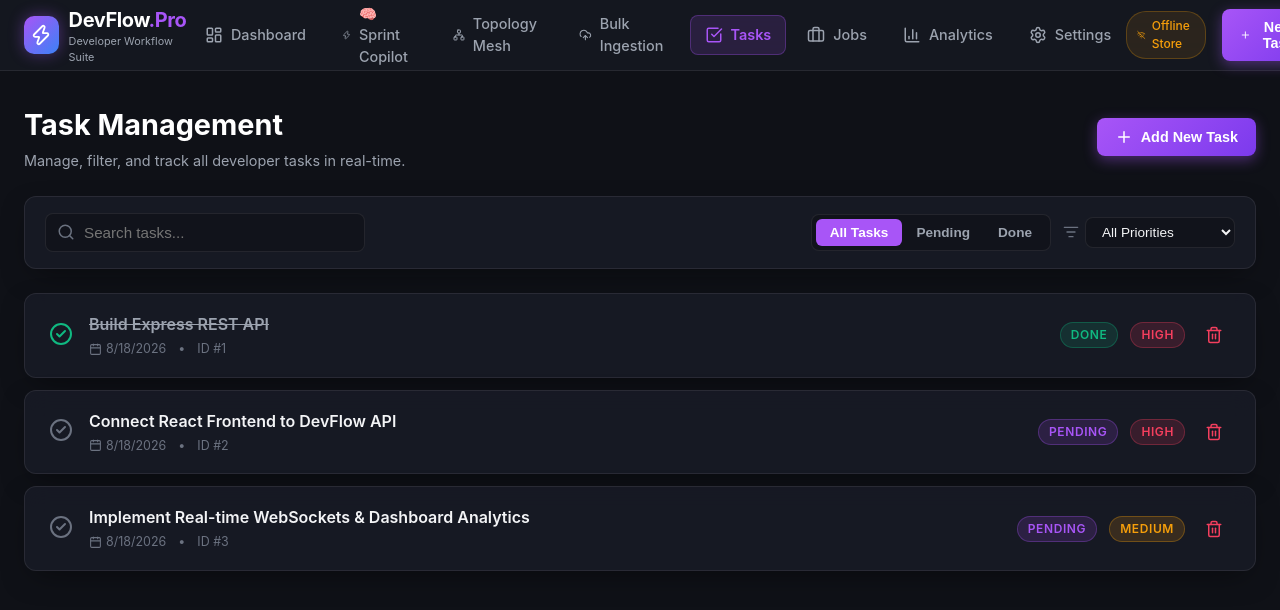
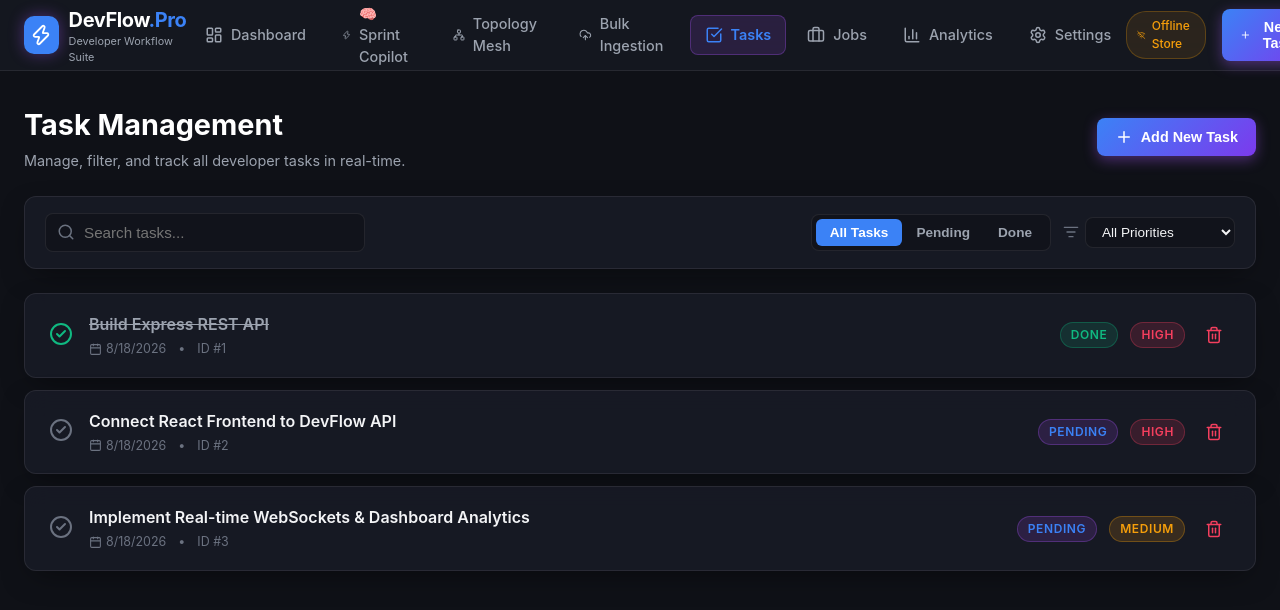
Before and after one commit to Shashankcodelover/Devflow-Pro, a React (Vite) app in the folder devflow-pro/: page /tasks in a window 1280 px wide. Shown: the top 610 px of the page. Built offline with nearby package versions, Linux system fonts and the light colour scheme; no server answers; sample sign-in values are in the browser's storage.

Commit message:
style: replace purple theme with professional blue/slate as requested

```diff
--- a/devflow-pro/src/components/Navbar.tsx
+++ b/devflow-pro/src/components/Navbar.tsx
@@ -68,7 +68,7 @@ export const Navbar: React.FC<NavbarProps> = ({ onOpenTaskModal }) => {
             width: '38px',
             height: '38px',
             borderRadius: '10px',
-            background: 'linear-gradient(135deg, #a855f7 0%, #3b82f6 100%)',
+            background: 'linear-gradient(135deg, #3b82f6 0%, #3b82f6 100%)',
             display: 'flex',
             alignItems: 'center',
             justifyContent: 'center',
@@ -79,7 +79,7 @@ export const Navbar: React.FC<NavbarProps> = ({ onOpenTaskModal }) => {
           </div>
           <div>
             <span style={{ fontSize: '1.25rem', fontWeight: 700, color: '#fff', letterSpacing: '-0.02em' }}>
-              DevFlow<span style={{ color: '#a855f7' }}>.Pro</span>
+              DevFlow<span style={{ color: '#3b82f6' }}>.Pro</span>
             </span>
             <div style={{ fontSize: '0.68rem', color: '#9ca3af', marginTop: '-2px' }}>
               Developer Workflow Suite
@@ -102,7 +102,7 @@ export const Navbar: React.FC<NavbarProps> = ({ onOpenTaskModal }) => {
                     padding: '8px 14px',
                     borderRadius: '8px',
                     background: isActive ? 'rgba(168, 85, 247, 0.15)' : 'transparent',
-                    color: isActive ? '#a855f7' : '#9ca3af',
+                    color: isActive ? '#3b82f6' : '#9ca3af',
                     fontWeight: isActive ? 600 : 500,
                     border: isActive ? '1px solid rgba(168, 85, 247, 0.3)' : '1px solid transparent',
                     transition: 'all 0.2s ease'
--- a/devflow-pro/src/components/TaskModal.tsx
+++ b/devflow-pro/src/components/TaskModal.tsx
@@ -48,7 +48,7 @@ export const TaskModal: React.FC<TaskModalProps> = ({ isOpen, onClose }) => {
       <div className="modal-content" onClick={(e) => e.stopPropagation()}>
         <div style={{ display: 'flex', alignItems: 'center', justifyContent: 'space-between', marginBottom: '20px' }}>
           <div style={{ display: 'flex', alignItems: 'center', gap: '8px' }}>
-            <PlusCircle size={22} style={{ color: '#a855f7' }} />
+            <PlusCircle size={22} style={{ color: '#3b82f6' }} />
             <h3 style={{ fontSize: '1.2rem', fontWeight: 600, color: '#fff' }}>Create New Task</h3>
           </div>
           <button onClick={onClose} className="btn-icon">
--- a/devflow-pro/src/index.css
+++ b/devflow-pro/src/index.css
@@ -10,8 +10,8 @@
   --text-muted: #9ca3af;
   --text-dim: #6b7280;
 
-  --accent-purple: #a855f7;
-  --accent-purple-glow: rgba(168, 85, 247, 0.15);
+  --accent-blue: #3b82f6;
+  --accent-blue-glow: rgba(168, 85, 247, 0.15);
   --accent-blue: #3b82f6;
   --accent-cyan: #06b6d4;
   --accent-emerald: #10b981;
@@ -83,7 +83,7 @@ body {
 }
 
 .btn-primary {
-  background: linear-gradient(135deg, #a855f7 0%, #7c3aed 100%);
+  background: linear-gradient(135deg, #3b82f6 0%, #7c3aed 100%);
   color: #ffffff;
   box-shadow: 0 4px 14px rgba(168, 85, 247, 0.4);
 }
@@ -172,7 +172,7 @@ body {
 
 .badge-pending {
   background: rgba(168, 85, 247, 0.15);
-  color: #a855f7;
+  color: #3b82f6;
   border: 1px solid rgba(168, 85, 247, 0.3);
 }
 
@@ -190,7 +190,7 @@ body {
 }
 
 .input-field:focus {
-  border-color: var(--accent-purple);
+  border-color: var(--accent-blue);
   box-shadow: 0 0 0 3px rgba(168, 85, 247, 0.15);
 }
 
--- a/devflow-pro/src/pages/AnalyticsPage.tsx
+++ b/devflow-pro/src/pages/AnalyticsPage.tsx
@@ -55,10 +55,10 @@ export const AnalyticsPage: React.FC = () => {
         <div className="glass-panel" style={{ padding: '24px' }}>
           <div style={{ display: 'flex', alignItems: 'center', justifyContent: 'space-between', marginBottom: '12px' }}>
             <span style={{ color: '#9ca3af', fontSize: '0.9rem', fontWeight: 600 }}>Average Lead Time</span>
-            <Zap size={20} style={{ color: '#a855f7' }} />
+            <Zap size={20} style={{ color: '#3b82f6' }} />
           </div>
           <div style={{ fontSize: '2rem', fontWeight: 800, color: '#fff' }}>1.4 Days</div>
-          <div style={{ color: '#a855f7', fontSize: '0.8rem', marginTop: '4px' }}>Optimal resolution speed</div>
+          <div style={{ color: '#3b82f6', fontSize: '0.8rem', marginTop: '4px' }}>Optimal resolution speed</div>
         </div>
 
       </div>
@@ -67,7 +67,7 @@ export const AnalyticsPage: React.FC = () => {
       <div className="glass-panel" style={{ padding: '28px' }}>
         <div style={{ display: 'flex', alignItems: 'center', justifyContent: 'space-between', marginBottom: '24px' }}>
           <div style={{ display: 'flex', alignItems: 'center', gap: '10px' }}>
-            <PieChart size={20} style={{ color: '#a855f7' }} />
+            <PieChart size={20} style={{ color: '#3b82f6' }} />
             <h3 style={{ fontSize: '1.1rem', fontWeight: 600, color: '#fff' }}>Priority Distribution Breakdown</h3>
           </div>
         </div>
--- a/devflow-pro/src/pages/BulkIngestionStudio.tsx
+++ b/devflow-pro/src/pages/BulkIngestionStudio.tsx
@@ -436,7 +436,7 @@ export default function BulkIngestionStudio() {
               borderRadius: '10px',
               fontWeight: 700,
               fontSize: '0.85rem',
-              background: 'linear-gradient(135deg, #6366f1, #8b5cf6)',
+              background: 'linear-gradient(135deg, #6366f1, #3b82f6)',
               color: '#fff',
               border: 'none',
               cursor: 'pointer',
--- a/devflow-pro/src/pages/Login.tsx
+++ b/devflow-pro/src/pages/Login.tsx
@@ -72,7 +72,7 @@ function Login() {
             width: '48px',
             height: '48px',
             borderRadius: '12px',
-            background: 'linear-gradient(135deg, #6366f1, #8b5cf6)',
+            background: 'linear-gradient(135deg, #6366f1, #3b82f6)',
             boxShadow: '0 8px 16px -4px rgba(99, 102, 241, 0.5)',
             marginBottom: '14px'
           }}>
--- a/devflow-pro/src/pages/Register.tsx
+++ b/devflow-pro/src/pages/Register.tsx
@@ -73,7 +73,7 @@ function Register() {
             width: '48px',
             height: '48px',
             borderRadius: '12px',
-            background: 'linear-gradient(135deg, #6366f1, #8b5cf6)',
+            background: 'linear-gradient(135deg, #6366f1, #3b82f6)',
             boxShadow: '0 8px 16px -4px rgba(99, 102, 241, 0.5)',
             marginBottom: '14px'
           }}>
--- a/devflow-pro/src/pages/SettingsPage.tsx
+++ b/devflow-pro/src/pages/SettingsPage.tsx
@@ -35,7 +35,7 @@ export const SettingsPage: React.FC = () => {
 
         {/* API Settings */}
         <div className="glass-panel" style={{ padding: '24px', display: 'flex', flexDirection: 'column', gap: '16px' }}>
-          <div style={{ display: 'flex', alignItems: 'center', gap: '10px', color: '#a855f7' }}>
+          <div style={{ display: 'flex', alignItems: 'center', gap: '10px', color: '#3b82f6' }}>
             <Server size={20} />
             <h3 style={{ fontSize: '1.1rem', fontWeight: 600, color: '#fff' }}>Backend API Connection</h3>
           </div>
@@ -72,7 +72,7 @@ export const SettingsPage: React.FC = () => {
               type="checkbox"
               checked={autoSync}
               onChange={(e) => setAutoSync(e.target.checked)}
-              style={{ width: '18px', height: '18px', accentColor: '#a855f7', cursor: 'pointer' }}
+              style={{ width: '18px', height: '18px', accentColor: '#3b82f6', cursor: 'pointer' }}
             />
           </div>
 
@@ -85,7 +85,7 @@ export const SettingsPage: React.FC = () => {
               type="checkbox"
               checked={notifications}
               onChange={(e) => setNotifications(e.target.checked)}
-              style={{ width: '18px', height: '18px', accentColor: '#a855f7', cursor: 'pointer' }}
+              style={{ width: '18px', height: '18px', accentColor: '#3b82f6', cursor: 'pointer' }}
             />
           </div>
         </div>
--- a/devflow-pro/src/pages/TasksPage.tsx
+++ b/devflow-pro/src/pages/TasksPage.tsx
@@ -91,7 +91,7 @@ export const TasksPage: React.FC<TasksPageProps> = ({ onOpenTaskModal }) => {
                   fontSize: '0.85rem',
                   fontWeight: 600,
                   cursor: 'pointer',
-                  background: filterStatus === status ? '#a855f7' : 'transparent',
+                  background: filterStatus === status ? '#3b82f6' : 'transparent',
                   color: filterStatus === status ? '#fff' : '#9ca3af',
                   transition: 'all 0.15s ease',
                   textTransform: 'capitalize'
--- a/devflow-pro/src/pages/TopologyMeshPage.tsx
+++ b/devflow-pro/src/pages/TopologyMeshPage.tsx
@@ -304,7 +304,7 @@ export default function TopologyMeshPage() {
             borderRadius: '12px',
             fontWeight: 700,
             fontSize: '0.85rem',
-            background: 'linear-gradient(135deg, #6366f1, #8b5cf6)',
+            background: 'linear-gradient(135deg, #6366f1, #3b82f6)',
             color: '#fff',
             border: 'none',
             cursor: 'pointer',
```
